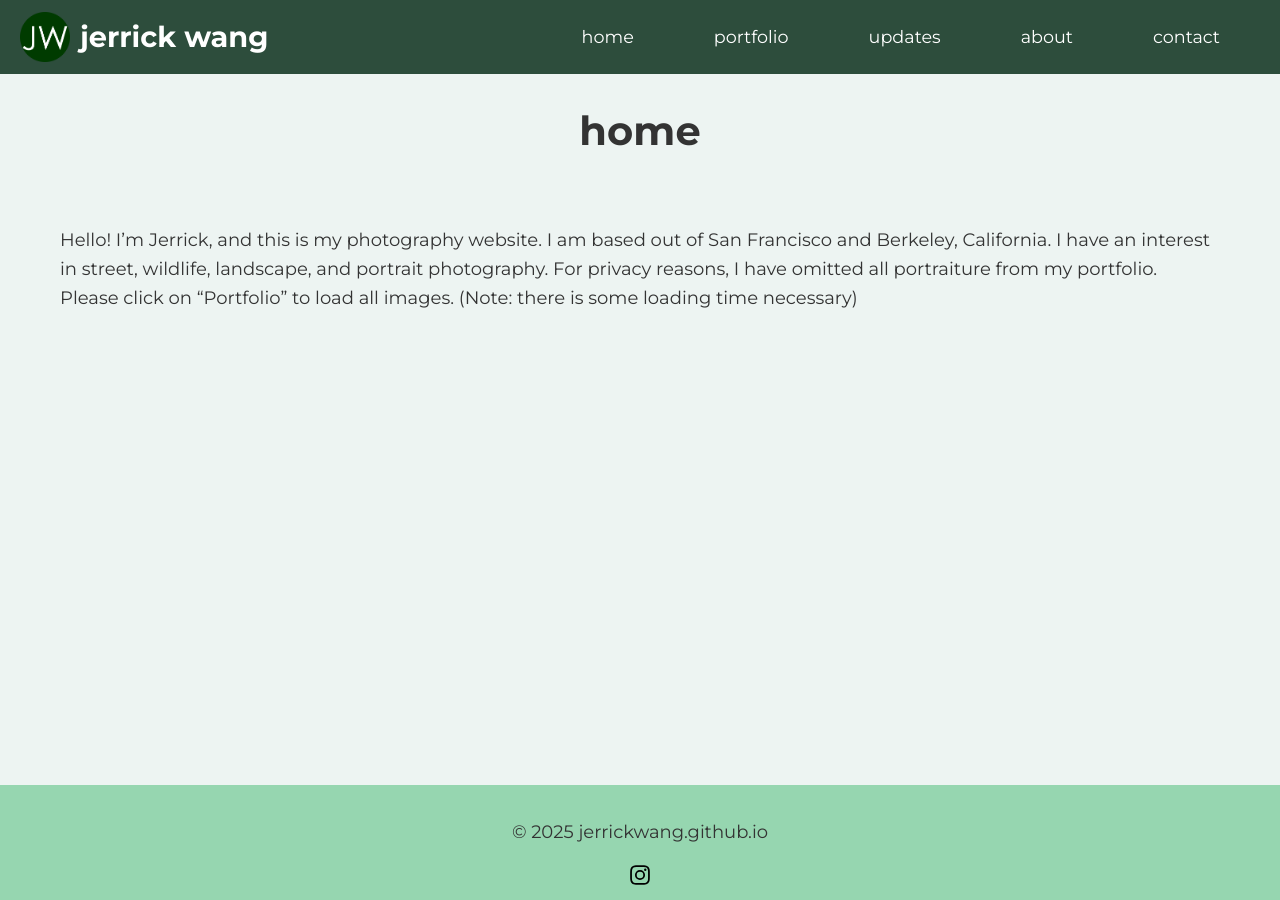
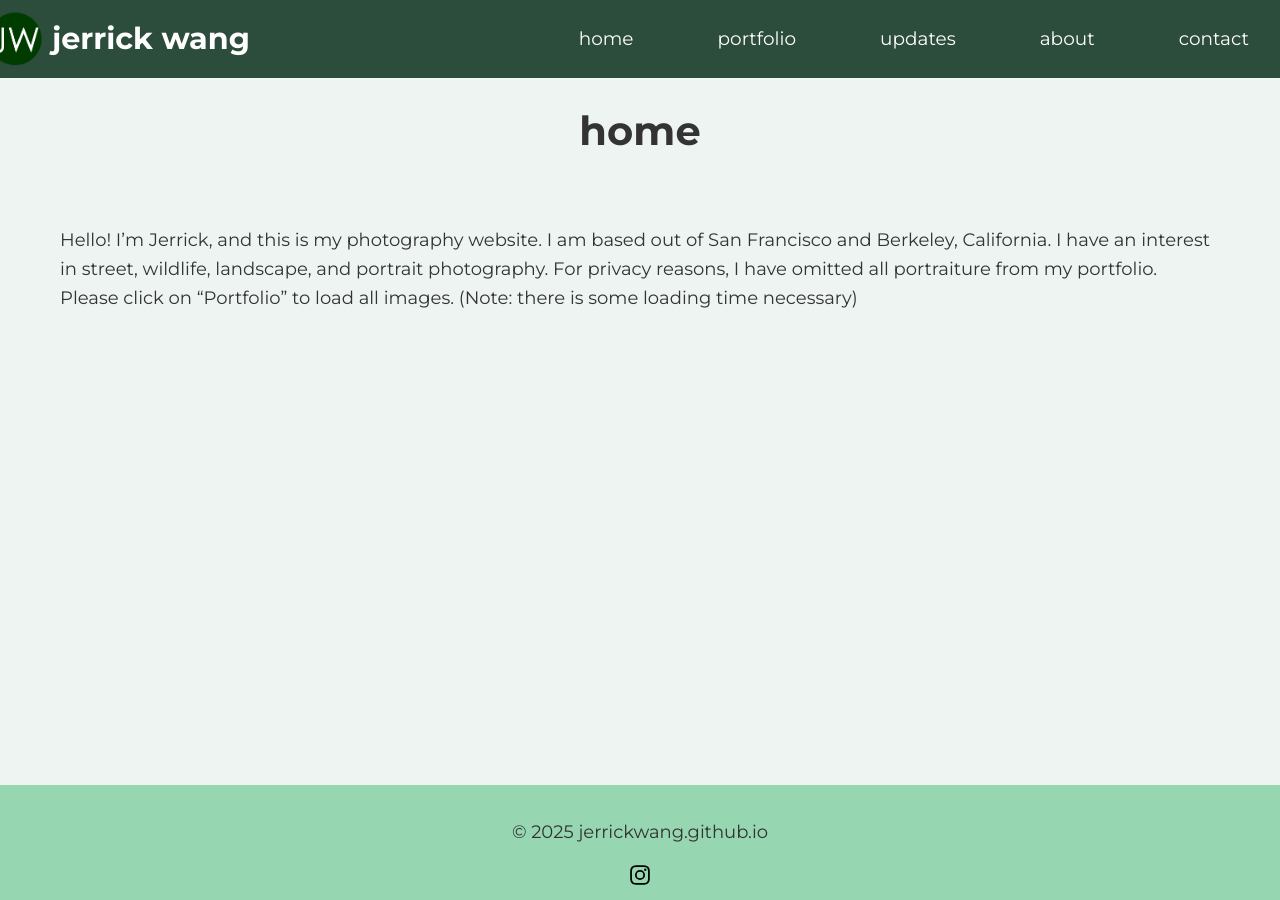
Before and after one commit to jerrickwang/jerrickwang.github.io, a Jekyll site: the page built from index.md, in a window 1280 px wide. Built offline with Jekyll 4.4.1, drawn with Linux system fonts in a browser that asks for light colours.

Commit message:
Add hover scale effect to navigation bar

```diff
--- a/assets/css/style.css
+++ b/assets/css/style.css
@@ -23,6 +23,12 @@ nav {
   position: sticky;
   top: 0;
   z-index: 1000;
+  transition: transform 0.3s ease;
+  transform-origin: top;
+}
+
+nav:hover {
+  transform: scale(1.05);
 }
 
 .nav-container {
```
